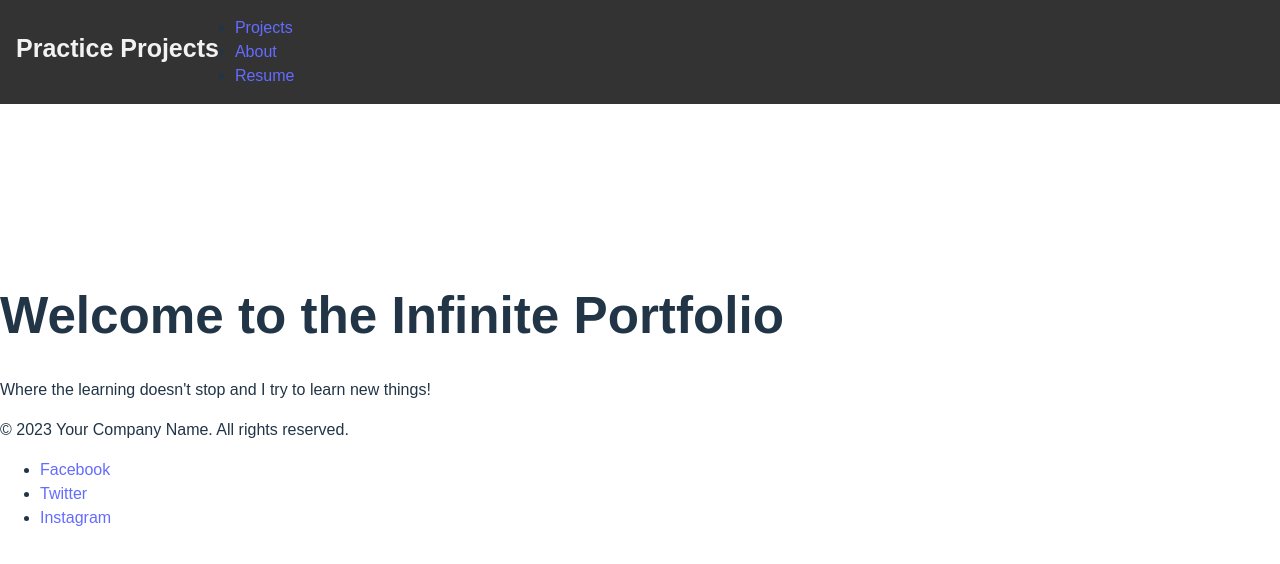
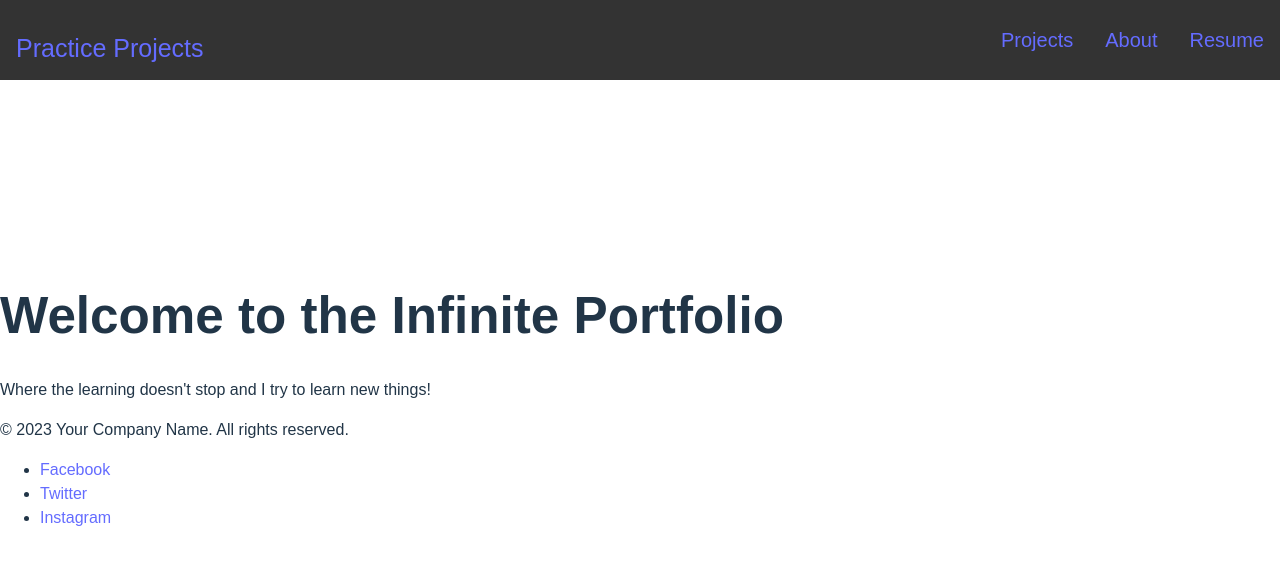
Before and after one commit to NomadRiding/ThePracticeFiles, a React (Vite) app: page / in a window 1280 px wide. Shown: the top 564 px of the page. Built offline with nearby package versions, Linux system fonts and the light colour scheme.

Commit message:
add css, add link to logo

```diff
--- a/src/NavBar.css
+++ b/src/NavBar.css
@@ -1,15 +1,32 @@
 .navbar {
+  display: flex;
   background-color: #333;
   overflow: hidden;
   position: fixed;
   top: 0;
+  height: 80px;
   width: 100%;
   z-index: 1000;
 }
 
+.navbar ul {
+  display: flex;
+  list-style-type: none;
+  margin: 0;
+  padding: 0;
+  margin-left: auto;
+}
+
+.navbar li {
+  display: flex;
+  justify-content: center;
+  align-items: center;
+  font-size: 20px;
+  padding: 14px 16px;
+  text-decoration: none;
+}
+
 .logo {
-  float: left;
-  display: block;
   color: #f2f2f2;
   text-align: center;
   padding: 14px 16px;
--- a/src/NavBar.jsx
+++ b/src/NavBar.jsx
@@ -5,7 +5,9 @@ import "./NavBar.css"
 function NavBar() {
   return (
     <nav className="navbar">
-      <h1 className="logo">Practice Projects</h1>
+      <h1 className="logo">
+        <Link to="/">Practice Projects</Link>
+      </h1>
       <ul>
         <li>
           <Link to="/Hangman">Projects</Link>
```
